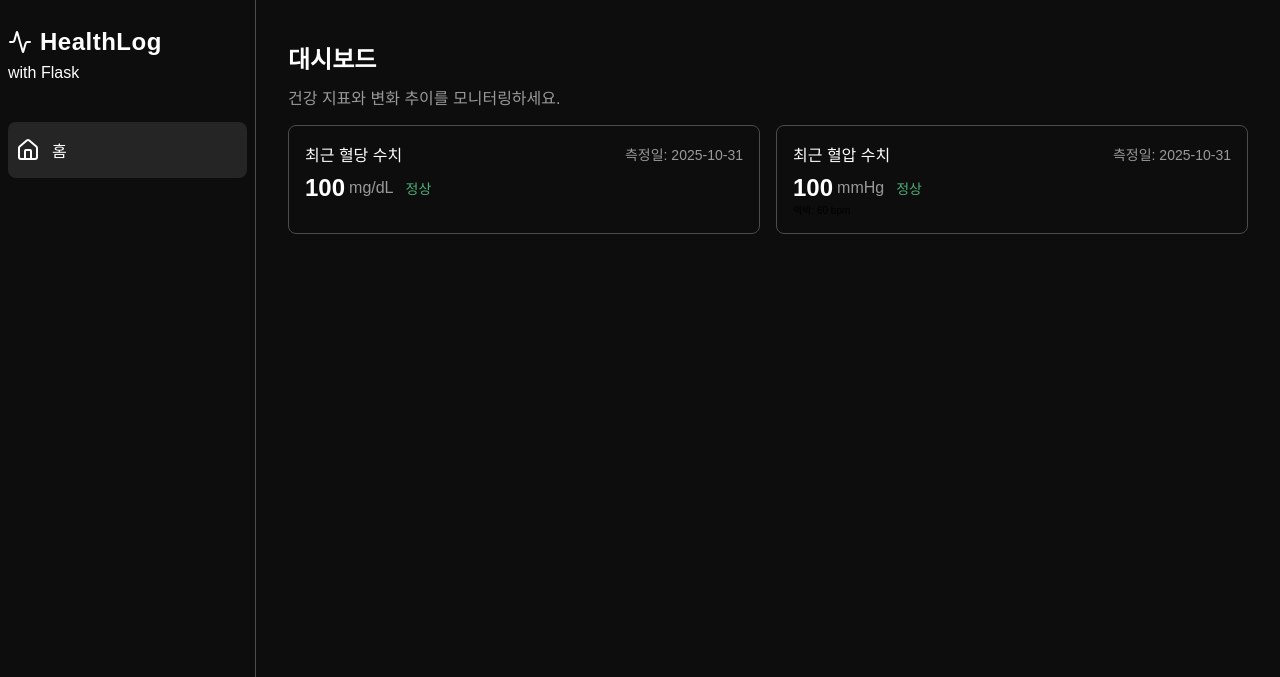
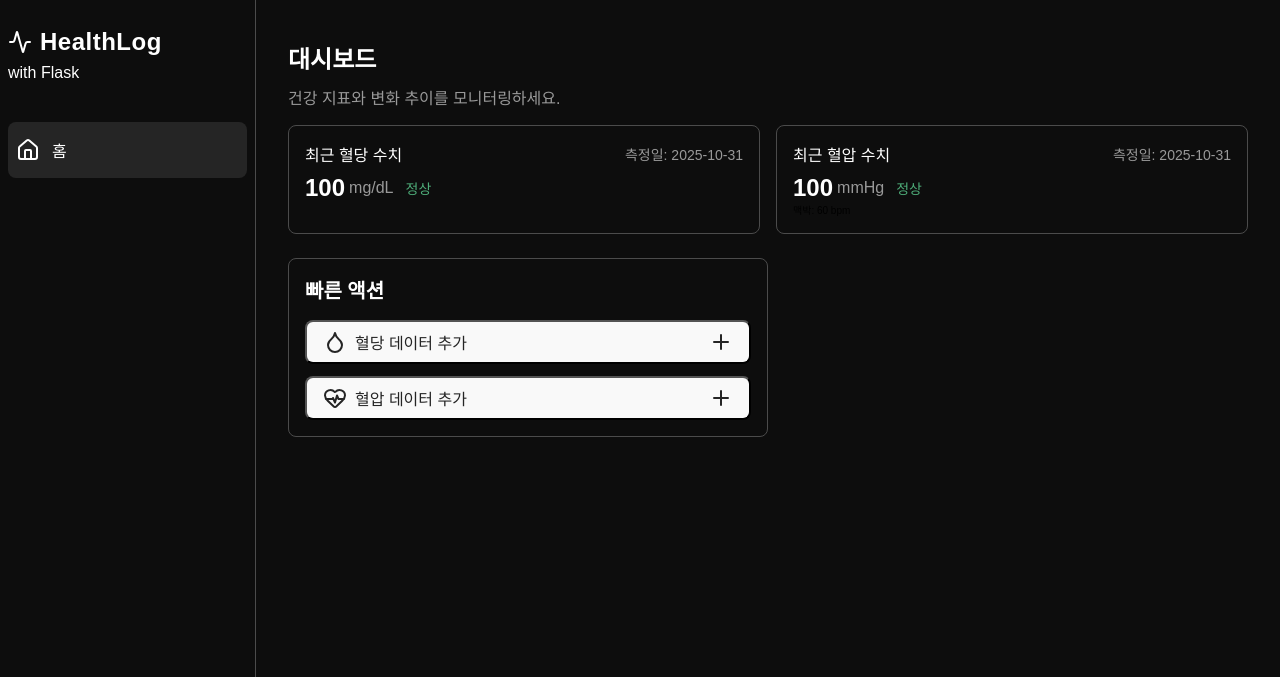
Before and after one commit to hyoni0817/jinja2-health-log, a Flask app: page / in a window 1280 px wide. Shown: the top 677 px of the page. Run offline with Flask 3, Linux system fonts and the light colour scheme; style sheets or scripts are compiled from the project's sources.

Commit message:
Feat: 홈 화면에 빠른 액션 섹션 구현 및 card 클래스 이름 수정
- 기존에 작성했던 card 클래스를 빠른 액션 카드 스타일에 적용하려고 했으나, 디자인이 많이 달라서 적용할 수 있는 부분이 없었음.

- 그래서 card 디자인 내에서 3번이상 공통으로 사용하는 디자인에만 card라는 이름을 붙이고, 그 외에는 각 섹션 이름이 포함된 class 이름으로 수정함.

```diff
--- a/static/scss/home.scss
+++ b/static/scss/home.scss
@@ -31,6 +31,15 @@
   padding: 1.6rem;
   border: 1px solid var(--divider);
 
+  &-title {
+    font-size: 2rem;
+    font-weight: 600;
+    color: var(--text);
+    margin-bottom: 1.6rem;
+  }
+}
+
+.latest-metrics {
   &-header {
     display: flex;
     justify-content: space-between;
@@ -108,3 +117,40 @@
     }
   }
 }
+
+.quick-action-button {
+  width: 100%;
+  padding: 0.8rem 1.6rem;
+  display: flex;
+  align-items: center;
+  gap: 0.2rem;
+  background-color: $gray-75;
+  color: $gray-800;
+  justify-content: space-between;
+  border-radius: 0.8rem;
+  font-weight: 500;
+  transition: all 0.2s ease-in-out;
+  font-size: 1.6rem;
+
+  &:hover {
+    background-color: $gray-200;
+  }
+
+  &:focus {
+    ring-color: $gray-500;
+  }
+
+  &-name-container {
+    flex: 1;
+    text-align: left;
+    display: flex;
+    align-items: center;
+    gap: 0.8rem;
+  }
+}
+
+.quick-action-buttons-container {
+  display: flex;
+  flex-direction: column;
+  gap: 1.2rem;
+}
--- a/templates/index.html
+++ b/templates/index.html
@@ -10,17 +10,17 @@
 
     <section class="latest-metrics-section">
       <div class="card">
-        <div class="card-header">
-          <h2 class="card-header-title">최근 혈당 수치</h2>
-          <p class="card-header-date">측정일: 2025-10-31</p>
+        <div class="latest-metrics-header">
+          <h2 class="latest-metrics-header-title">최근 혈당 수치</h2>
+          <p class="latest-metrics-header-date">측정일: 2025-10-31</p>
         </div>
 
-        <div class="card-content">
-          <div class="card-description">
-            <div class="card-description-value-container">
-              <span class="card-description-value">100</span>
-              <span class="card-description-unit">mg/dL</span>
-              <span class="card-description-status card-description-status-{{ blood_sugar_status }}"
+        <div class="latest-metrics-content">
+          <div class="latest-metrics-description">
+            <div class="latest-metrics-description-value-container">
+              <span class="latest-metrics-description-value">100</span>
+              <span class="latest-metrics-description-unit">mg/dL</span>
+              <span class="latest-metrics-description-status latest-metrics-description-status-{{ blood_sugar_status }}"
                 >{{ blood_sugar_status_label }}</span
               >
             </div>
@@ -29,25 +29,82 @@
       </div>
 
       <div class="card">
-        <div class="card-header">
-          <h2 class="card-header-title">최근 혈압 수치</h2>
-          <p class="card-header-date">측정일: 2025-10-31</p>
+        <div class="latest-metrics-header">
+          <h2 class="latest-metrics-header-title">최근 혈압 수치</h2>
+          <p class="latest-metrics-header-date">측정일: 2025-10-31</p>
         </div>
 
-        <div class="card-content">
-          <div class="card-description">
-            <div class="card-description-value-container">
-              <span class="card-description-value">100</span>
-              <span class="card-description-unit">mmHg</span>
-              <span class="card-description-status card-description-status-{{ blood_pressure_status }}"
+        <div class="latest-metrics-content">
+          <div class="latest-metrics-description">
+            <div class="latest-metrics-description-value-container">
+              <span class="latest-metrics-description-value">100</span>
+              <span class="latest-metrics-description-unit">mmHg</span>
+              <span
+                class="latest-metrics-description-status latest-metrics-description-status-{{ blood_pressure_status }}"
                 >{{ blood_pressure_status_label }}</span
               >
             </div>
 
-            <span class="card-description-heart_rate">맥박: 60 bpm</span>
+            <span class="latest-metrics-description-heart_rate">맥박: 60 bpm</span>
           </div>
         </div>
       </div>
     </section>
+
+    <div class="sections-container">
+      <section class="quick-actions-section">
+        <div class="card">
+          <h2 class="card-title">빠른 액션</h2>
+          <div class="quick-action-buttons-container">
+            <button class="quick-action-button">
+              <div class="quick-action-button-name-container">
+                <i data-lucide="droplet"></i>
+                <span>혈당 데이터 추가</span>
+              </div>
+              <i data-lucide="plus"></i>
+            </button>
+            <button class="quick-action-button">
+              <div class="quick-action-button-name-container">
+                <i data-lucide="heart-pulse"></i>
+                <span>혈압 데이터 추가</span>
+              </div>
+              <i data-lucide="plus"></i>
+            </button>
+          </div>
+        </div>
+      </section>
+
+      <section class="health-insights-section"></section>
+    </div>
   </div>
+
+  <script>
+    (function () {
+      const eventListeners = [];
+      const quickActionButtons = document.querySelectorAll('.quick-action-button');
+
+      function handleQuickActionClick(event) {
+        const button = event.currentTarget;
+
+        alert('준비중입니다.');
+      }
+
+      quickActionButtons.forEach((button) => {
+        button.addEventListener('click', handleQuickActionClick);
+        eventListeners.push({
+          element: button,
+          handler: handleQuickActionClick,
+          event: 'click',
+        });
+      });
+
+      // 페이지 언로드 시 모든 이벤트 리스너 제거
+      window.addEventListener('beforeunload', () => {
+        eventListeners.forEach(({ element, handler, event }) => {
+          element.removeEventListener(event, handler);
+        });
+        eventListeners.length = 0;
+      });
+    })();
+  </script>
 {% endblock %}
```
